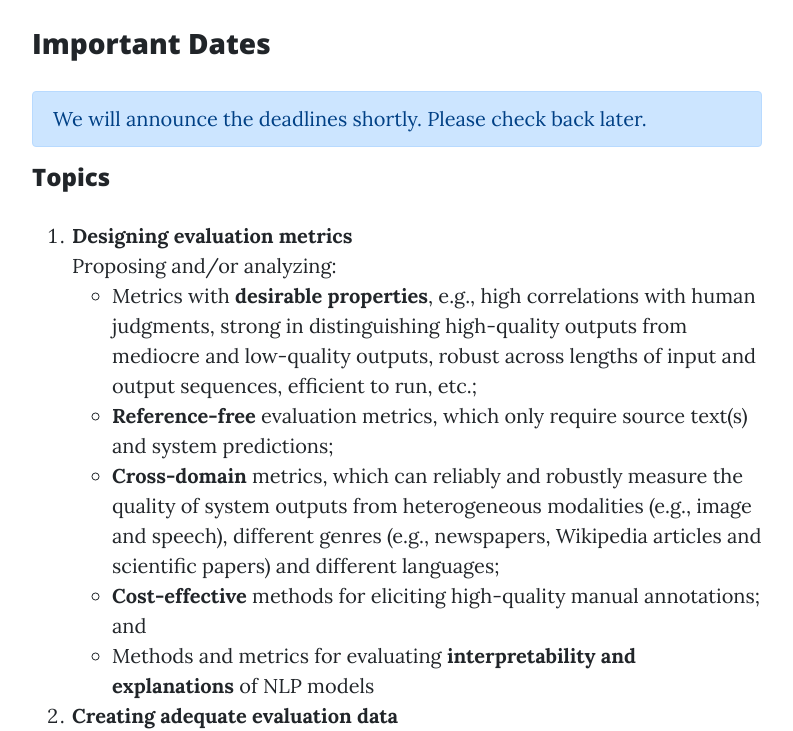
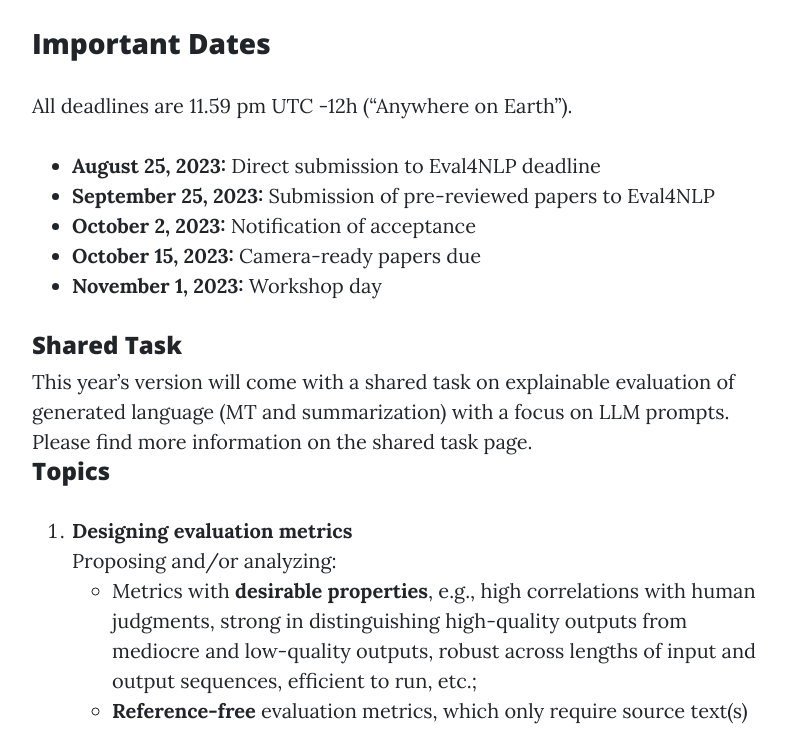
Before and after one commit to eval4nlp/eval4nlp.github.io, a website: page 2023/cfp.html in a window 1280 px wide. Shown: the part 743-1474 px from the top of the page, without its empty margins (243-1036 px from the left). Drawn offline with Linux system fonts and the light colour scheme.

Commit message:
updated call for papers

```diff
--- a/2023/cfp.html
+++ b/2023/cfp.html
@@ -70,14 +70,19 @@
         <p>The 4th Workshop on Evaluation and Comparison for NLP systems (Eval4NLP), co-located at the 13th International Joint Conference on Natural Language Processing and the 3rd Conference of the Asia-Pacific Chapter of the Association for Computational Linguistics (<a href="http://www.ijcnlp-aacl2023.org/">IJCNLP-AACL 2023</a>), invites the submission of long and short papers, with a theoretical or experimental nature, describing recent advances in system evaluation and comparison in NLP.</p>
 
         <h3>Important Dates</h3>
-        <!-- <p>All deadlines are 11.59 pm UTC -12h (“Anywhere on Earth”).
+        <p>All deadlines are 11.59 pm UTC -12h (“Anywhere on Earth”).
           <ul>
-            <li><b>Month Day, Year:</b> Content </li>
+            <li><b>August 25, 2023:</b> Direct submission to Eval4NLP deadline</li>
+            <li><b>September 25, 2023:</b> Submission of pre-reviewed papers to Eval4NLP</li>
+            <li><b>October 2, 2023:</b> Notification of acceptance</li>
+            <li><b>October 15, 2023:</b> Camera-ready papers due</li>
+            <li><b>November 1, 2023:</b> Workshop day</li>
           </ul>
-        </p> -->
-        <p class="alert alert-primary" role="alert">
-          We will announce the deadlines shortly. Please check back later.
         </p>
+
+        <h4>Shared Task</h4>
+        This year’s version will come with a shared task on explainable evaluation of generated language (MT and summarization) with a focus on LLM prompts.
+        Please find more information on the <a href="shared-task.html">shared task page</a>.
 
         <h4>Topics</h4>
         <p>
@@ -113,16 +118,17 @@
               </ul>
             </li>
           </ol>
-
-          See reference papers <a href="reference.html" class="underline">here</a>.
         </p>
 
         <h4>Submission Guidelines</h4>
         <p>The workshop welcomes two types of submission -- long and short papers. Long papers may consist of up to 8 pages of content, plus unlimited pages of references. Short papers may consist of up to 4 pages of content, plus unlimited pages of references. Please follow the ACL ARR formatting requirements, using the <a href="https://github.com/acl-org/acl-style-files">official templates</a>. Final versions of both submission types will be given one additional page of content for addressing reviewers’ comments. The accepted papers will appear in the workshop proceedings.</p>
-
         <p>The review process is <b>double-blind</b>. Therefore, no author information should be included in the papers. Self-references that reveal the author's identity must be avoided. Papers that do not conform to these requirements will be rejected without review.</p>
 
         <p><b>The submisson site (OpenReview) will soon be available</a>.</b></p>
+
+        <h5>Two submission modes: standard and pre-reviewed</h5>
+        <p>Eval4NLP features two modes of submissions. Standard submissions: We invite the submission of papers that will receive up to three double-blind reviews from the Eval4NLP committee, and a final verdict from the workshop chairs. Pre-reviewed: To a later deadline, we invite unpublished papers that have already been reviewed, either through ACL ARR, or recent AACL/EACL/ACL/EMNLP/COLING venues (these papers will not receive new reviews but will be judged together with their reviews via a meta-review; authors are invited to attach a note with comments on the reviews and describe possible revisions). </p>
+        <p>Final verdicts will be either accept, reject, or conditional accept, i.e., the paper is only accepted provided that specific (meta-)reviewer requirements have been met. Please also note the multiple submission policy.</p>
 
         <h4 id="supplementary_materials">Optional Supplementary Materials</h4>
         <p>Authors are allowed to submit (optional) supplementary materials (e.g., appendices, software, and data) to improve the reproducibility of results and/or to provide additional information that does not fit in the paper. All of the supplementary materials must be zipped into one single file (.tgz or .zip) and submitted via OpenReview together with the paper. However, because supplementary materials are completely optional, reviewers may or may not review or even download them. So, the submitted paper should be fully self-contained.</p>
```
